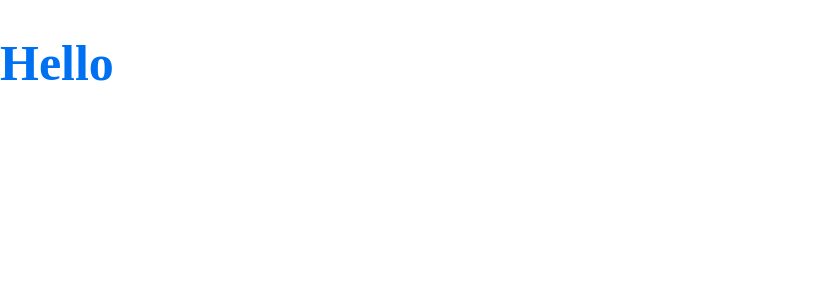
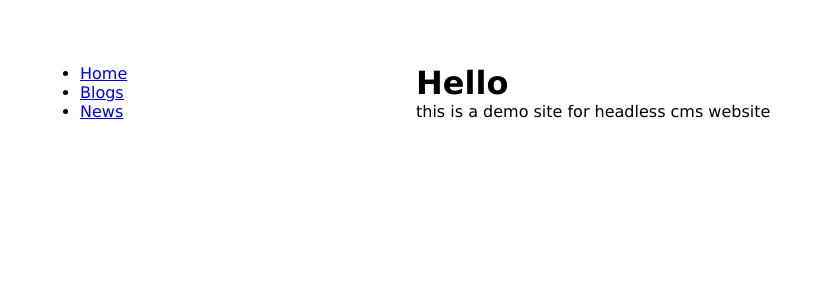
Before and after one commit to yoniakabecky/nextjs-headlesscms-blog-example, a Next.js app: page / in a window 1280 px wide. Shown: the top 300 px of the page, without its empty margins (0-833 px from the left). Built offline with nearby package versions, Linux system fonts and the light colour scheme.

Commit message:
Add global style style

```diff
--- /dev/null
+++ b/components/Layout.tsx
@@ -0,0 +1,44 @@
+import Head from "next/head";
+import React, { ReactElement } from "react";
+import styled from "styled-components";
+import Navigation from "./Navigation";
+
+interface Props {
+  children: React.ReactNode;
+}
+
+export default function Layout({ children }: Props): ReactElement {
+  return (
+    <Root>
+      <Head>
+        <meta charSet="utf-8" />
+        <meta name="viewport" content="width=device-width, initial-scale=1" />
+      </Head>
+
+      <Navigation />
+
+      <Main>{children}</Main>
+    </Root>
+  );
+}
+
+const Root = styled.div`
+  padding: 4rem 0;
+  height: 100%;
+
+  @media (min-width: 769px) {
+    display: flex;
+    flex: 1 0 auto;
+  }
+`;
+
+const Main = styled.main`
+  display: flex;
+  min-height: 100%;
+
+  @media (min-width: 769px) {
+    flex: 1 0 auto;
+    padding: 0 2rem;
+    width: 70%;
+  }
+`;
--- /dev/null
+++ b/components/Navigation.tsx
@@ -0,0 +1,33 @@
+import Link from "next/link";
+import React, { ReactElement } from "react";
+import styled from "styled-components";
+
+interface Props {}
+
+export default function Navigation({}: Props): ReactElement {
+  return (
+    <Root>
+      <ul>
+        <li>
+          <Link href="/">Home</Link>
+        </li>
+        <li>
+          <Link href="/microcms">Blogs</Link>
+        </li>
+        <li>
+          <Link href="/">News</Link>
+        </li>
+      </ul>
+    </Root>
+  );
+}
+
+const Root = styled.nav`
+  width: 100%;
+
+  @media (min-width: 769px) {
+    padding: 0 5rem;
+    width: 30%;
+    height: 100%;
+  }
+`;
--- a/pages/_app.tsx
+++ b/pages/_app.tsx
@@ -2,10 +2,16 @@ import { AppProps } from "next/dist/next-server/lib/router/router";
 import { createGlobalStyle, ThemeProvider } from "styled-components";
 
 const GlobalStyle = createGlobalStyle`
-  body {
+  * {
     margin: 0;
     padding: 0;
     box-sizing: border-box;
+  }
+  html, body, #__next {
+    height: 100%;
+  }
+  body {
+    font-family: Verdana, Geneva, Tahoma, sans-serif;
   }
 `;
 
--- a/pages/index.tsx
+++ b/pages/index.tsx
@@ -1,12 +1,14 @@
-import styled from "styled-components";
-
-const Title = styled.h1`
-  font-size: 50px;
-  color: ${({ theme }) => theme.colors.primary};
-`;
+import Layout from "../components/Layout";
 
 interface Props {}
 
 export default function Home({}: Props) {
-  return <Title>Hello</Title>;
+  return (
+    <Layout>
+      <div>
+        <h1>Hello</h1>
+        <p>this is a demo site for headless cms website</p>
+      </div>
+    </Layout>
+  );
 }
```
